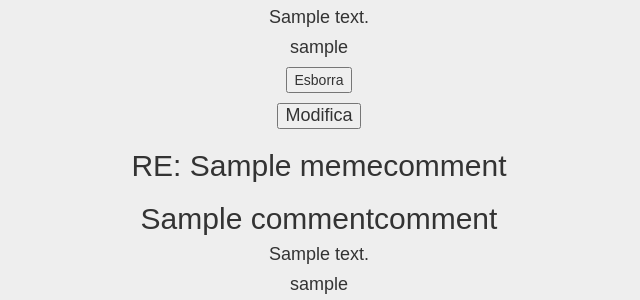
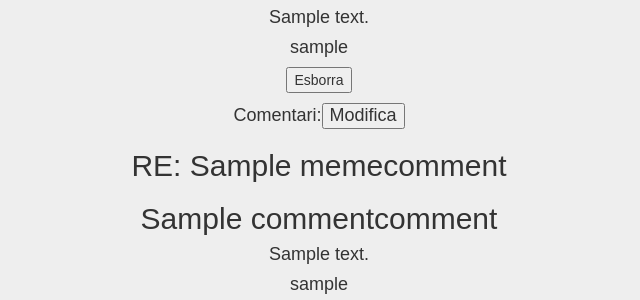
Before and after one commit to ferranmartinezlleida/WebMemeProject, a Django app: page /meme/1/ in a window 1280 px wide. Shown: the part 908-1208 px from the top of the page, without its empty margins (321-961 px from the left). Run offline with Django 3.2, Linux system fonts and the light colour scheme; a user stored in the database is signed in; tables that the repository leaves empty hold one stand-in row (values such as "Sample post"); grey boxes marked "Sample" are stand-in pictures; some libraries are stand-ins or nearby versions.

Commit message:
ultims tocs

```diff
--- a/templates/meme.html
+++ b/templates/meme.html
@@ -130,8 +130,7 @@ body {
                                         <input type="hidden" name="Action" value="Delete" />
                                         <button type="submit">Esborra</button></form>
 
-                                <h4>
-                                <button id="ComentariMod-{{ comment.pk}}">Modifica</button>
+                                <h4>Comentari:<button id="ComentariMod-{{ comment.pk}}">Modifica</button>
                                     <button style="display:none" id="AmagaMod-{{ comment.pk}}">Amaga</button>
                                 </h4>
 
```
